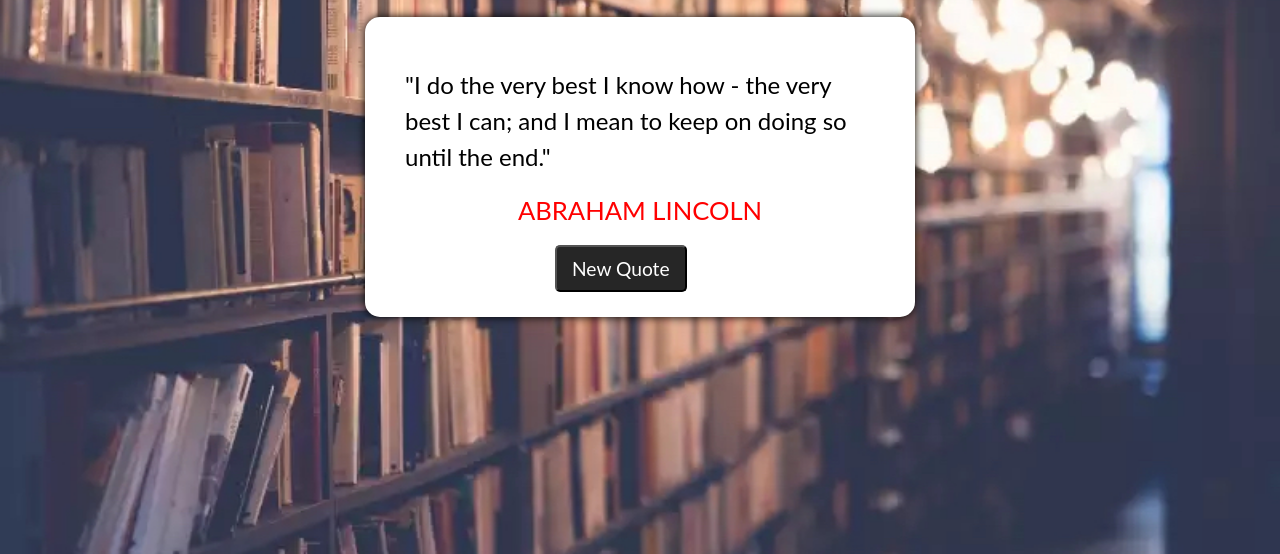
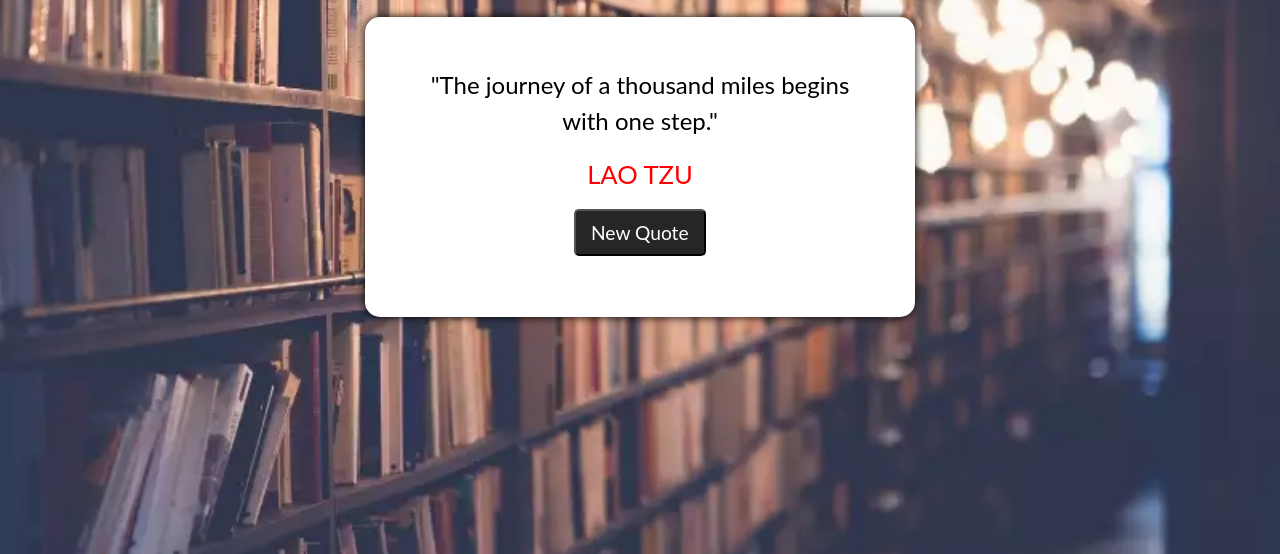
Before and after one commit to MiguelLamas/javascript-dom-manipulation-challenges, a plain HTML site: page index.html in a window 1280 px wide. Both pictures are taken after a click on the button "New Quote". Shown: the part 246-800 px from the top of the page. Drawn offline with Linux system fonts and the light colour scheme.

Commit message:
Project 1 Finished

```diff
--- a/project-1.js
+++ b/project-1.js
@@ -34,5 +34,13 @@ const quotes =  [{
 }, {
     quote: `"The journey of a thousand miles begins with one step."`,
     person: `Lao Tzu`
-},
-]
+}, ];
+
+
+btn.addEventListener('click', function() {
+
+    let random = Math.floor(Math.random() * quotes.length);
+
+    quote.innerText = quotes[random].quote
+    person.innerText = quotes[random].person
+})
--- a/styles.css
+++ b/styles.css
@@ -44,14 +44,15 @@ body {
 .main-content .text-area {
     font-size: 1.5rem;
     line-height: 1.5;
+    text-align: center;
 }
 
 .main-content .person {
     font-size: 1.6rem;
-    text-align: center;
     color: red;
     text-transform: uppercase;
     margin-top: 20px;
+    text-align: center;
 }
 
 .button-area button {
@@ -59,7 +60,7 @@ body {
     color: #fff;
     font-size: 1.2rem;
     padding: 10px 15px;
-    margin: 20px 150px;
+    margin: 20px 169px ;
     border-radius: 5px;
 }
 
```
